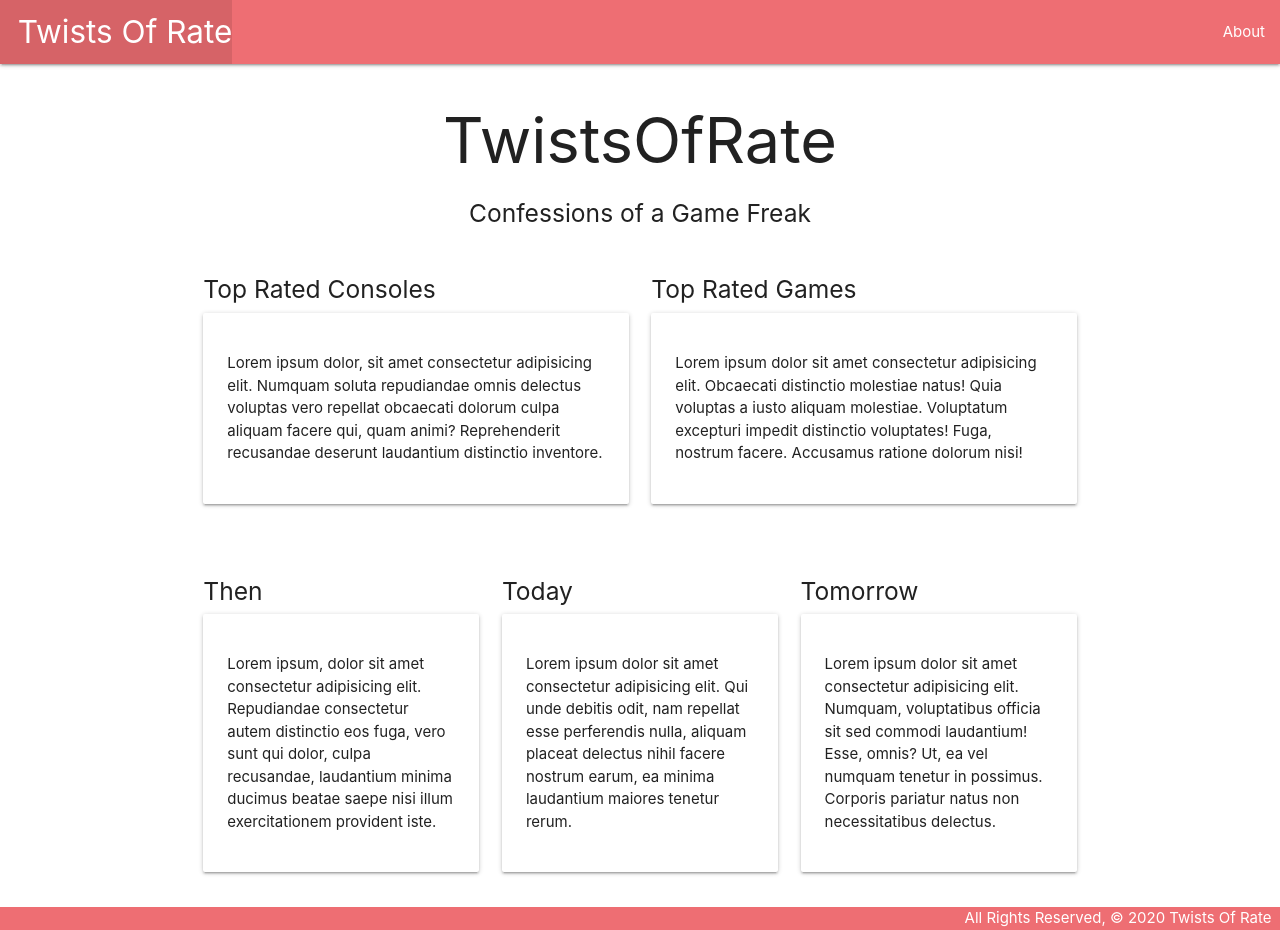
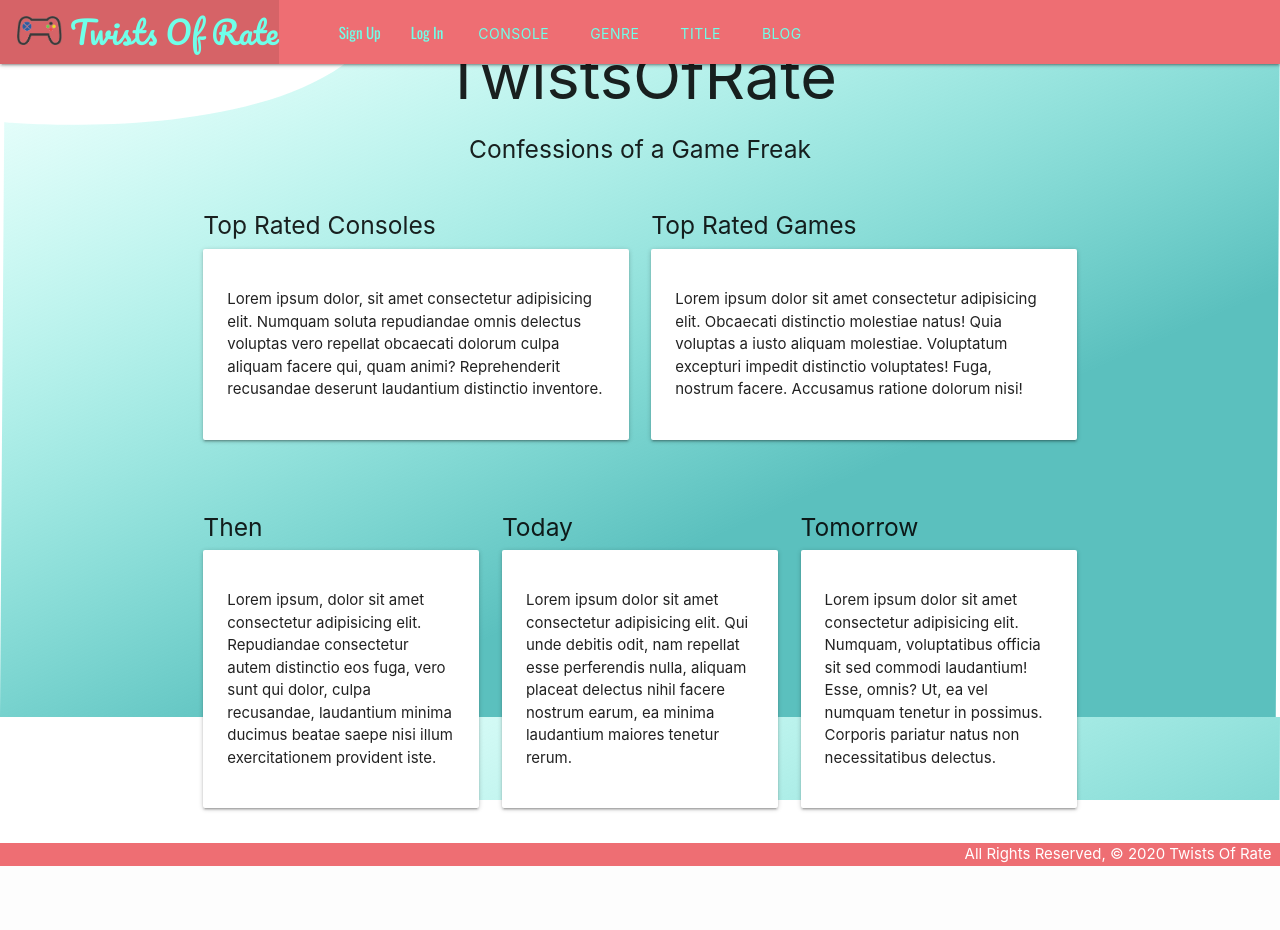
Before and after one commit to Thornathan/TwistsOfRate, a Django app: page / in a window 1280 px wide. After the commit the page ends 866 px from the top, so only its background shows below. Run offline with Django 3.2, Linux system fonts and the light colour scheme.

Commit message:
update to css, base.html

```diff
--- a/main_app/static/css/style.css
+++ b/main_app/static/css/style.css
@@ -1,14 +1,33 @@
+html {
+  height: 100%;
+  background-color: #ffffff;
+}
 body {
   display: flex;
   min-height: 100vh;
   flex-direction: column;
+  height: 100%;
+  background-color: #ffffff;
+  background: url(/main_app/static/images/background2.svg);
 }
-
 main {
   flex: 1 0 auto;
 }
-
 footer.page-footer {
   padding-top: 0;
   text-align: right;
 }
+nav ul li a {
+  font-family: 'Oswald', sans-serif;
+  color: #6FFFE9;
+}
+a.dropdown-trigger.btn{
+  background-color: transparent ;
+  box-shadow: transparent;
+  -webkit-box-shadow: none;
+  color: #6FFFE9;
+}
+.dropdown-content li>a {
+  color: #6FFFE9;;
+  background: linear-gradient(90deg, rgba(58,80,107,1) 35%, rgba(28,37,65,1) 100%);
+}
--- a/main_app/templates/base.html
+++ b/main_app/templates/base.html
@@ -5,20 +5,69 @@
   <meta charset="UTF-8">
   <meta name="viewport" content="width=device-width, initial-scale=1.0">
   <meta http-equiv="X-UA-Compatible" content="ie=edge">
-    <title>Cat Collector</title>
+  <title>Twist Of Rate</title>
+  <link href="https://fonts.googleapis.com/css2?family=Pacifico&display=swap" rel="stylesheet">
+  <link href="https://fonts.googleapis.com/css2?family=Oswald&display=swap" rel="stylesheet">
   <link rel="stylesheet" href="https://cdnjs.cloudflare.com/ajax/libs/materialize/1.0.0/css/materialize.min.css">
+  <script src="https://cdnjs.cloudflare.com/ajax/libs/materialize/1.0.0/js/materialize.min.js"></script>
   <link rel="stylesheet" type="text/css" href="{% static 'css/style.css' %}">
-    <script src="https://cdnjs.cloudflare.com/ajax/libs/materialize/1.0.0/js/materialize.min.js"></script>
 </head>
 <body>
   <header class="navbar-fixed">
     <nav>
       <div class="nav-wrapper">
+        <!-- Heading Left -->
         <ul>
-          <li><a href="/" class="left brand-logo">&nbsp;&nbsp;Twists Of Rate</a></li>
+          <li><a href="/" class="left brand-logo" id="headerText"
+              style="font-family: 'Pacifico', cursive; color: #6FFFE9;">&nbsp;&nbsp;<img src="{% static 'images/Logo.png' %}" alt="Logo"
+                style="width: 3rem;">&nbsp;Twists Of Rate</a></li>
         </ul>
-        <ul class = "right">
-          <li><a href="{% url 'about' %}">About</a></li>
+        <!-- Heading Center -->
+        <div class="brand-logo center">
+          <!-- Console Dropdown -->
+          <a class='dropdown-trigger btn' href='#' data-target='dropdown1'>Console</a>
+          <ul id='dropdown1' class='dropdown-content'>
+            <li><a href="{% url 'console' %}">Console</a></li>
+            <li class="divider" tabindex="-1"></li>
+            <li><a href="{% url 'console' %}">Add Console</a></li>
+            <li class="divider" tabindex="-1"></li>
+            <li><a href="{% url 'console' %}">Add Rating</a></li>
+          </ul>
+          <!-- Genre Dropdown -->
+          <a class='dropdown-trigger btn' href='#' data-target='dropdown2'>Genre</a>
+          <ul id='dropdown2' class='dropdown-content'>
+            <li><a href="{% url 'genre' %}">Genre</a></li>
+            <li class="divider" tabindex="-1"></li>
+            <li><a href="{% url 'genre' %}">Add Genre</a></li>
+            <li class="divider" tabindex="-1"></li>
+            <li><a href="{% url 'genre' %}">Add Rating</a></li>
+          </ul>
+          <!-- Title Dropdown -->
+          <a class='dropdown-trigger btn' href='#' data-target='dropdown3'>Title</a>
+          <ul id='dropdown3' class='dropdown-content'>
+            <li><a href="{% url 'title' %}">Title</a></li>
+            <li class="divider" tabindex="-1"></li>
+            <li><a href="{% url 'title' %}">Add Title</a></li>
+            <li class="divider" tabindex="-1"></li>
+            <li><a href="{% url 'title' %}">Add Rating</a></li>
+          </ul>
+          <!-- Blog Dropdown -->
+          <a class='dropdown-trigger btn' href='#' data-target='dropdown4'>Blog</a>
+          <ul id='dropdown4' class='dropdown-content'>
+            <li><a href="{% url 'blog' %}">Blog</a></li>
+            <li class="divider" tabindex="-1"></li>
+            <li><a href="{% url 'blog' %}">Add Blog</a></li>
+            <li class="divider" tabindex="-1"></li>
+            <li><a href="{% url 'blog' %}">Add Rating</a></li>
+          </ul>
+        </div>
+        <!-- Heading Right -->
+        <ul class="brand-logo center right">
+          <!-- if user.is_authenticated  -->
+          <!-- else -->
+          <li><a>Sign Up</a></li>
+          <li><a>Log In</a></li>
+          <!-- endif -->
         </ul>
       </div>
     </nav>
@@ -27,6 +76,12 @@
     {% block content %}
     {% endblock %}
   </main>
+  <script>
+    document.addEventListener('DOMContentLoaded', function () {
+      var elems = document.querySelectorAll('.dropdown-trigger');
+      var instances = M.Dropdown.init(elems, { alignment: 'center', constrainWidth: false });
+    });
+  </script>
   <footer class="page-footer">
     <div class="right">All Rights Reserved, &copy; 2020 Twists Of Rate &nbsp;</div>
   </footer>
```
Also changed, not shown: main_app/static/images/Logo.png (added), main_app/static/images/background1.svg (added), main_app/static/images/background2.svg (added). Lines whose indentation alone changed are shown as unchanged.
